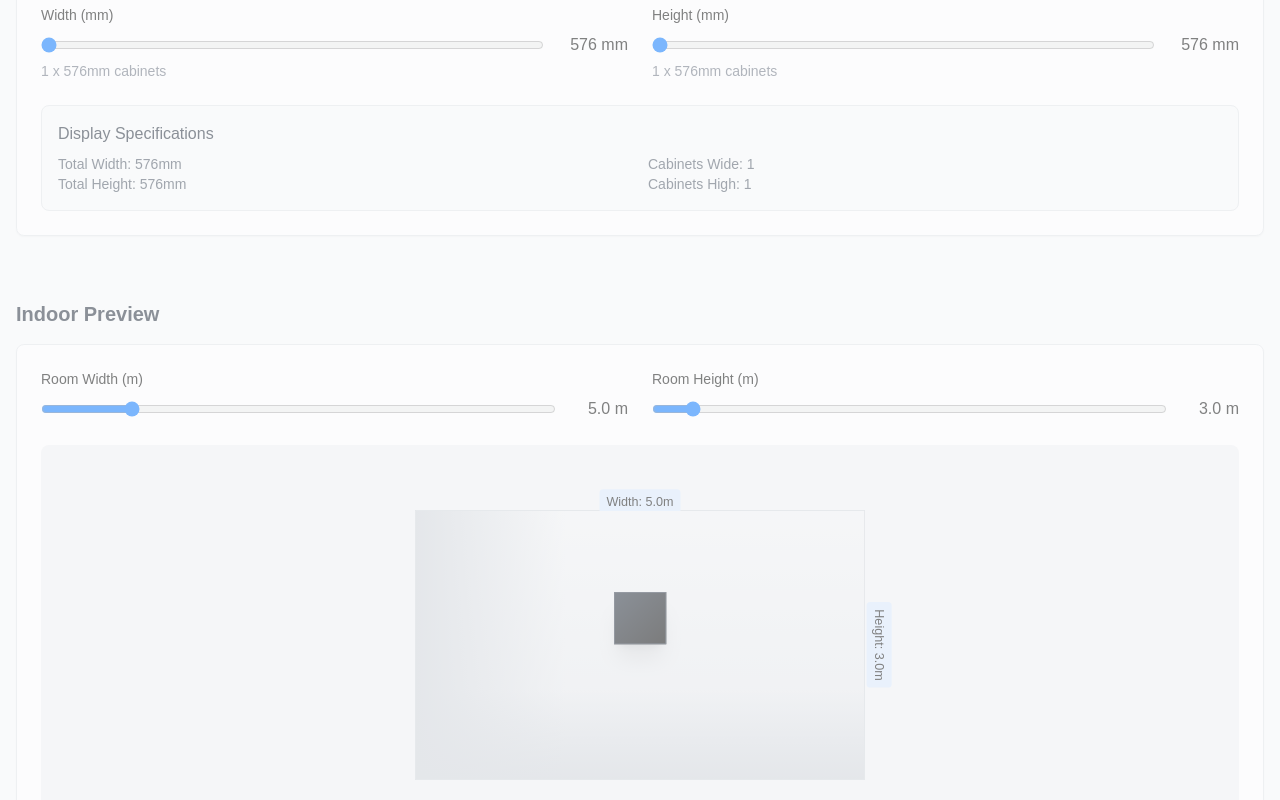
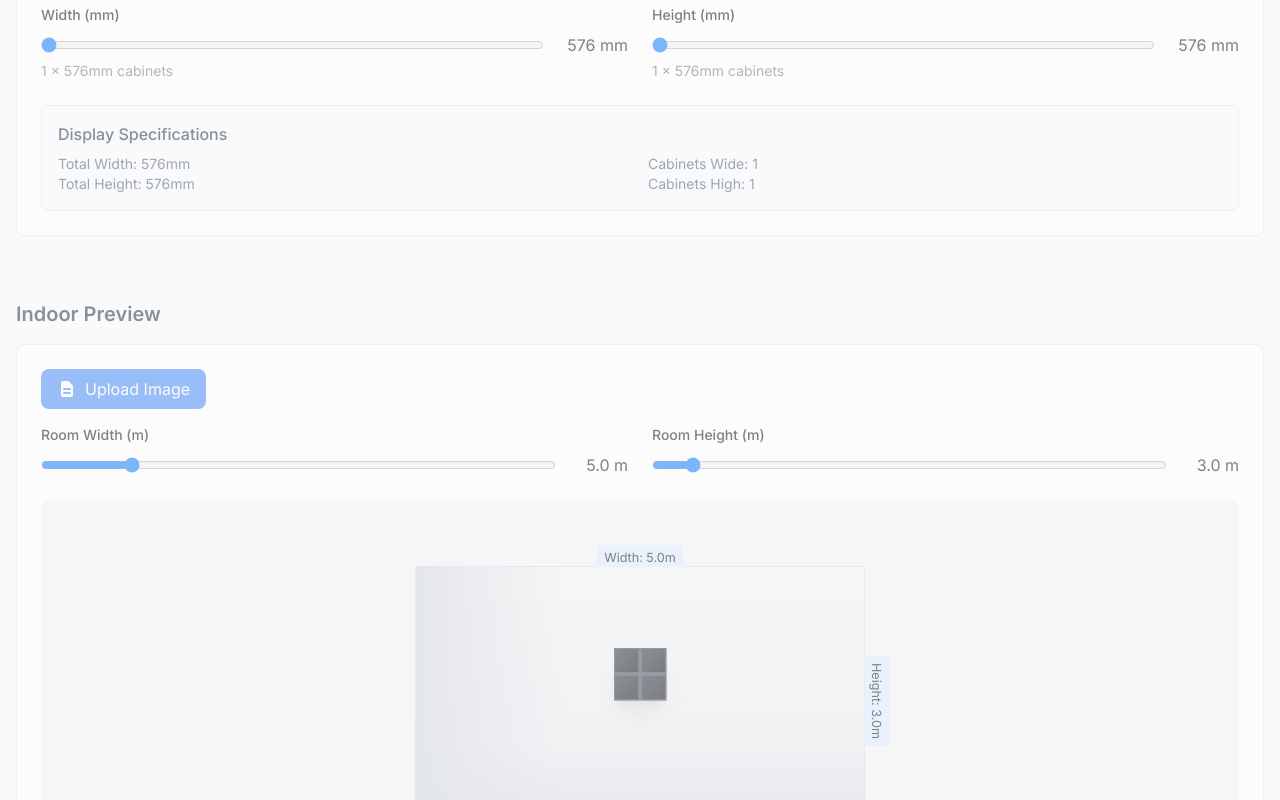
Before and after one commit to Amanksh/configurator, a Next.js app: page / in a window 1280 px wide. Shown: the part 748-1548 px from the top of the page. Built offline with nearby package versions, Linux system fonts and the light colour scheme.

Commit message:
added image functionality

```diff
--- a/app/layout.tsx
+++ b/app/layout.tsx
@@ -1,20 +1,26 @@
-import type { Metadata } from 'next'
-import './globals.css'
+import type { Metadata } from "next";
+import { Inter } from "next/font/google";
+import "./globals.css";
+import { PreviewProvider } from "../src/context/PreviewContext";
+
+const inter = Inter({ subsets: ["latin"] });
 
 export const metadata: Metadata = {
-  title: 'v0 App',
-  description: 'Created with v0',
-  generator: 'v0.dev',
-}
+  title: "LED Display Configurator",
+  description: "Configure your LED display",
+  generator: "v0.dev",
+};
 
 export default function RootLayout({
   children,
-}: Readonly<{
-  children: React.ReactNode
-}>) {
+}: {
+  children: React.ReactNode;
+}) {
   return (
     <html lang="en">
-      <body>{children}</body>
+      <body className={inter.className}>
+        <PreviewProvider>{children}</PreviewProvider>
+      </body>
     </html>
-  )
+  );
 }
--- /dev/null
+++ b/src/components/ImageUpload.tsx
@@ -0,0 +1,59 @@
+import React from "react";
+import { usePreview } from "../context/PreviewContext";
+
+const ImageUpload: React.FC = () => {
+  const { previewImage, setPreviewImage } = usePreview();
+
+  const handleImageUpload = (event: React.ChangeEvent<HTMLInputElement>) => {
+    const file = event.target.files?.[0];
+    if (file) {
+      const reader = new FileReader();
+      reader.onload = (e) => {
+        setPreviewImage(e.target?.result as string);
+      };
+      reader.readAsDataURL(file);
+    }
+  };
+
+  const handleRemoveImage = () => {
+    setPreviewImage(null);
+  };
+
+  return (
+    <div className="mb-4">
+      <div className="flex items-center gap-4">
+        <label className="flex items-center gap-2 px-4 py-2 bg-blue-500 text-white rounded-lg cursor-pointer hover:bg-blue-600 transition-colors">
+          <svg
+            xmlns="http://www.w3.org/2000/svg"
+            className="h-5 w-5"
+            viewBox="0 0 20 20"
+            fill="currentColor"
+          >
+            <path
+              fillRule="evenodd"
+              d="M4 4a2 2 0 012-2h4.586A2 2 0 0112 2.586L15.414 6A2 2 0 0116 7.414V16a2 2 0 01-2 2H6a2 2 0 01-2-2V4zm2 6a1 1 0 011-1h6a1 1 0 110 2H7a1 1 0 01-1-1zm1 3a1 1 0 100 2h6a1 1 0 100-2H7z"
+              clipRule="evenodd"
+            />
+          </svg>
+          Upload Image
+          <input
+            type="file"
+            accept="image/*"
+            onChange={handleImageUpload}
+            className="hidden"
+          />
+        </label>
+        {previewImage && (
+          <button
+            onClick={handleRemoveImage}
+            className="px-4 py-2 bg-red-500 text-white rounded-lg hover:bg-red-600 transition-colors"
+          >
+            Remove Image
+          </button>
+        )}
+      </div>
+    </div>
+  );
+};
+
+export default ImageUpload;
--- a/src/components/IndoorPreview.tsx
+++ b/src/components/IndoorPreview.tsx
@@ -1,57 +1,71 @@
-"use client"
+"use client";
 
-import type React from "react"
-import { useConfigurator } from "../context/ConfiguratorContext"
+import React from "react";
+import { useConfigurator } from "../context/ConfiguratorContext";
+import { usePreview } from "../context/PreviewContext";
+import ImageUpload from "./ImageUpload";
 
 const IndoorPreview: React.FC = () => {
-  const { config, setRoomDimensions } = useConfigurator()
+  const { config, setRoomDimensions } = useConfigurator();
+  const { previewImage } = usePreview();
 
   // Make sure roomWidth and roomHeight have values
-  const roomWidth = config.roomWidth || 5 // default 5 meters
-  const roomHeight = config.roomHeight || 3 // default 3 meters
+  const roomWidth = config.roomWidth || 5; // default 5 meters
+  const roomHeight = config.roomHeight || 3; // default 3 meters
 
   // Calculate display dimensions in meters for visualization
-  const displayWidthM = config.width / 1000 // mm to meters
-  const displayHeightM = config.height / 1000 // mm to meters
+  const displayWidthM = config.width / 1000; // mm to meters
+  const displayHeightM = config.height / 1000; // mm to meters
 
   // Check if display exceeds room dimensions
-  const exceedsRoomWidth = displayWidthM > roomWidth
-  const exceedsRoomHeight = displayHeightM > roomHeight
+  const exceedsRoomWidth = displayWidthM > roomWidth;
+  const exceedsRoomHeight = displayHeightM > roomHeight;
 
   // Scale for visualization (1 meter = x pixels in our visualization)
-  const scaleFactor = 100
+  const scaleFactor = 100;
 
   // Calculate positions
-  const roomWidthPx = roomWidth * scaleFactor
-  const roomHeightPx = roomHeight * scaleFactor
-  const displayWidthPx = displayWidthM * scaleFactor
-  const displayHeightPx = displayHeightM * scaleFactor
+  const roomWidthPx = roomWidth * scaleFactor;
+  const roomHeightPx = roomHeight * scaleFactor;
+  const displayWidthPx = displayWidthM * scaleFactor;
+  const displayHeightPx = displayHeightM * scaleFactor;
 
   // Calculate cabinet grid
-  const cabinetSize = config.type === "indoor" ? 576 : 960 // in mm
-  const cabinetsWide = Math.ceil(config.width / cabinetSize)
-  const cabinetsHigh = Math.ceil(config.height / cabinetSize)
+  const cabinetSize = 500; // in mm for indoor
+  const cabinetsWide = Math.ceil(config.width / cabinetSize);
+  const cabinetsHigh = Math.ceil(config.height / cabinetSize);
 
   // Handle room dimension changes
   const handleRoomWidthChange = (e: React.ChangeEvent<HTMLInputElement>) => {
-    const width = Number.parseFloat(e.target.value)
-    setRoomDimensions(width, roomHeight)
-  }
+    const width = Number.parseFloat(e.target.value);
+    setRoomDimensions(width, roomHeight);
+  };
 
   const handleRoomHeightChange = (e: React.ChangeEvent<HTMLInputElement>) => {
-    const height = Number.parseFloat(e.target.value)
-    setRoomDimensions(roomWidth, height)
-  }
+    const height = Number.parseFloat(e.target.value);
+    setRoomDimensions(roomWidth, height);
+  };
 
   return (
-    <div className={`mb-8 ${!config.pixelPitch ? "opacity-50 pointer-events-none" : ""}`}>
-      <h2 className="text-xl font-semibold mb-4 text-gray-800">Indoor Preview</h2>
+    <div
+      className={`mb-8 ${
+        !config.pixelPitch ? "opacity-50 pointer-events-none" : ""
+      }`}
+    >
+      <h2 className="text-xl font-semibold mb-4 text-gray-800">
+        Indoor Preview
+      </h2>
 
       <div className="bg-white p-6 rounded-lg border border-gray-200 shadow-sm">
+        {/* Image Upload */}
+        <ImageUpload />
+
         <div className="mb-6">
           <div className="grid grid-cols-1 md:grid-cols-2 gap-6">
             <div>
-              <label className="block text-sm font-medium mb-2">Room Width (m)</label>
+              <label className="block text-sm font-medium mb-2">
+                Room Width (m)
+              </label>
               <div className="flex items-center">
                 <input
                   type="range"
@@ -62,12 +76,16 @@ const IndoorPreview: React.FC = () => {
                   onChange={handleRoomWidthChange}
                   className="w-full mr-4"
                 />
-                <span className="w-16 text-right">{roomWidth.toFixed(1)} m</span>
+                <span className="w-16 text-right">
+                  {roomWidth.toFixed(1)} m
+                </span>
               </div>
             </div>
 
             <div>
-              <label className="block text-sm font-medium mb-2">Room Height (m)</label>
+              <label className="block text-sm font-medium mb-2">
+                Room Height (m)
+              </label>
               <div className="flex items-center">
                 <input
                   type="range"
@@ -78,7 +96,9 @@ const IndoorPreview: React.FC = () => {
                   onChange={handleRoomHeightChange}
                   className="w-full mr-4"
                 />
-                <span className="w-16 text-right">{roomHeight.toFixed(1)} m</span>
+                <span className="w-16 text-right">
+                  {roomHeight.toFixed(1)} m
+                </span>
               </div>
             </div>
           </div>
@@ -105,7 +125,9 @@ const IndoorPreview: React.FC = () => {
             >
               {/* Room dimensions */}
               <div className="absolute -top-6 left-0 w-full flex justify-center">
-                <span className="bg-blue-100 px-2 py-1 rounded text-sm">Width: {roomWidth.toFixed(1)}m</span>
+                <span className="bg-blue-100 px-2 py-1 rounded text-sm">
+                  Width: {roomWidth.toFixed(1)}m
+                </span>
               </div>
               <div className="absolute -right-16 top-0 h-full flex items-center">
                 <span className="bg-blue-100 px-2 py-1 rounded text-sm transform rotate-90">
@@ -122,7 +144,11 @@ const IndoorPreview: React.FC = () => {
 
               {/* LED Display with cabinet grid */}
               <div
-                className={`absolute bg-black shadow-xl ${exceedsRoomWidth || exceedsRoomHeight ? "border-2 border-red-500" : ""}`}
+                className={`absolute bg-black shadow-xl ${
+                  exceedsRoomWidth || exceedsRoomHeight
+                    ? "border-2 border-red-500"
+                    : ""
+                }`}
                 style={{
                   width: `${displayWidthPx}px`,
                   height: `${displayHeightPx}px`,
@@ -148,19 +174,37 @@ const IndoorPreview: React.FC = () => {
                     gridTemplateRows: `repeat(${cabinetsHigh}, 1fr)`,
                   }}
                 >
-                  {Array.from({ length: cabinetsWide * cabinetsHigh }).map((_, i) => (
-                    <div key={i} className="bg-black">
-                      <div className="w-full h-full border border-gray-700 bg-gradient-to-br from-gray-800 to-black"></div>
-                    </div>
-                  ))}
+                  {Array.from({ length: cabinetsWide * cabinetsHigh }).map(
+                    (_, i) => (
+                      <div key={i} className="bg-black">
+                        <div className="w-full h-full border border-gray-700 bg-gradient-to-br from-gray-800 to-black"></div>
+                      </div>
+                    )
+                  )}
                 </div>
+
+                {/* Preview Image */}
+                {previewImage && (
+                  <div className="absolute inset-0 flex items-center justify-center overflow-hidden">
+                    <img
+                      src={previewImage}
+                      alt="Preview"
+                      className="w-full h-full object-cover"
+                      style={{
+                        width: "100%",
+                        height: "100%",
+                        objectFit: "cover",
+                      }}
+                    />
+                  </div>
+                )}
               </div>
             </div>
           </div>
         </div>
       </div>
     </div>
-  )
-}
+  );
+};
 
-export default IndoorPreview
+export default IndoorPreview;
--- a/src/components/OutdoorPreview.tsx
+++ b/src/components/OutdoorPreview.tsx
@@ -1,8 +1,11 @@
 import React from "react";
 import { useConfigurator } from "../context/ConfiguratorContext";
+import { usePreview } from "../context/PreviewContext";
+import ImageUpload from "./ImageUpload";
 
 const OutdoorPreview: React.FC = () => {
   const { config } = useConfigurator();
+  const { previewImage } = usePreview();
   const [poleHeight, setPoleHeight] = React.useState(280); // Default height in pixels
 
   // Calculate display dimensions in meters for visualization
@@ -41,6 +44,9 @@ const OutdoorPreview: React.FC = () => {
       </h2>
 
       <div className="bg-white p-6 rounded-lg border border-gray-200 shadow-sm">
+        {/* Image Upload */}
+        <ImageUpload />
+
         {/* Pole Height Control */}
         <div className="mb-4">
           <label className="block text-sm font-medium text-gray-700 mb-2">
@@ -140,6 +146,22 @@ const OutdoorPreview: React.FC = () => {
                 )
               )}
             </div>
+
+            {/* Preview Image */}
+            {previewImage && (
+              <div className="absolute inset-0 flex items-center justify-center overflow-hidden">
+                <img
+                  src={previewImage}
+                  alt="Preview"
+                  className="w-full h-full object-cover"
+                  style={{
+                    width: "100%",
+                    height: "100%",
+                    objectFit: "cover",
+                  }}
+                />
+              </div>
+            )}
           </div>
         </div>
       </div>
--- /dev/null
+++ b/src/context/PreviewContext.tsx
@@ -0,0 +1,30 @@
+"use client";
+
+import React, { createContext, useContext, useState } from "react";
+
+interface PreviewContextType {
+  previewImage: string | null;
+  setPreviewImage: (image: string | null) => void;
+}
+
+const PreviewContext = createContext<PreviewContextType | undefined>(undefined);
+
+export const PreviewProvider: React.FC<{ children: React.ReactNode }> = ({
+  children,
+}) => {
+  const [previewImage, setPreviewImage] = useState<string | null>(null);
+
+  return (
+    <PreviewContext.Provider value={{ previewImage, setPreviewImage }}>
+      {children}
+    </PreviewContext.Provider>
+  );
+};
+
+export const usePreview = () => {
+  const context = useContext(PreviewContext);
+  if (context === undefined) {
+    throw new Error("usePreview must be used within a PreviewProvider");
+  }
+  return context;
+};
```
